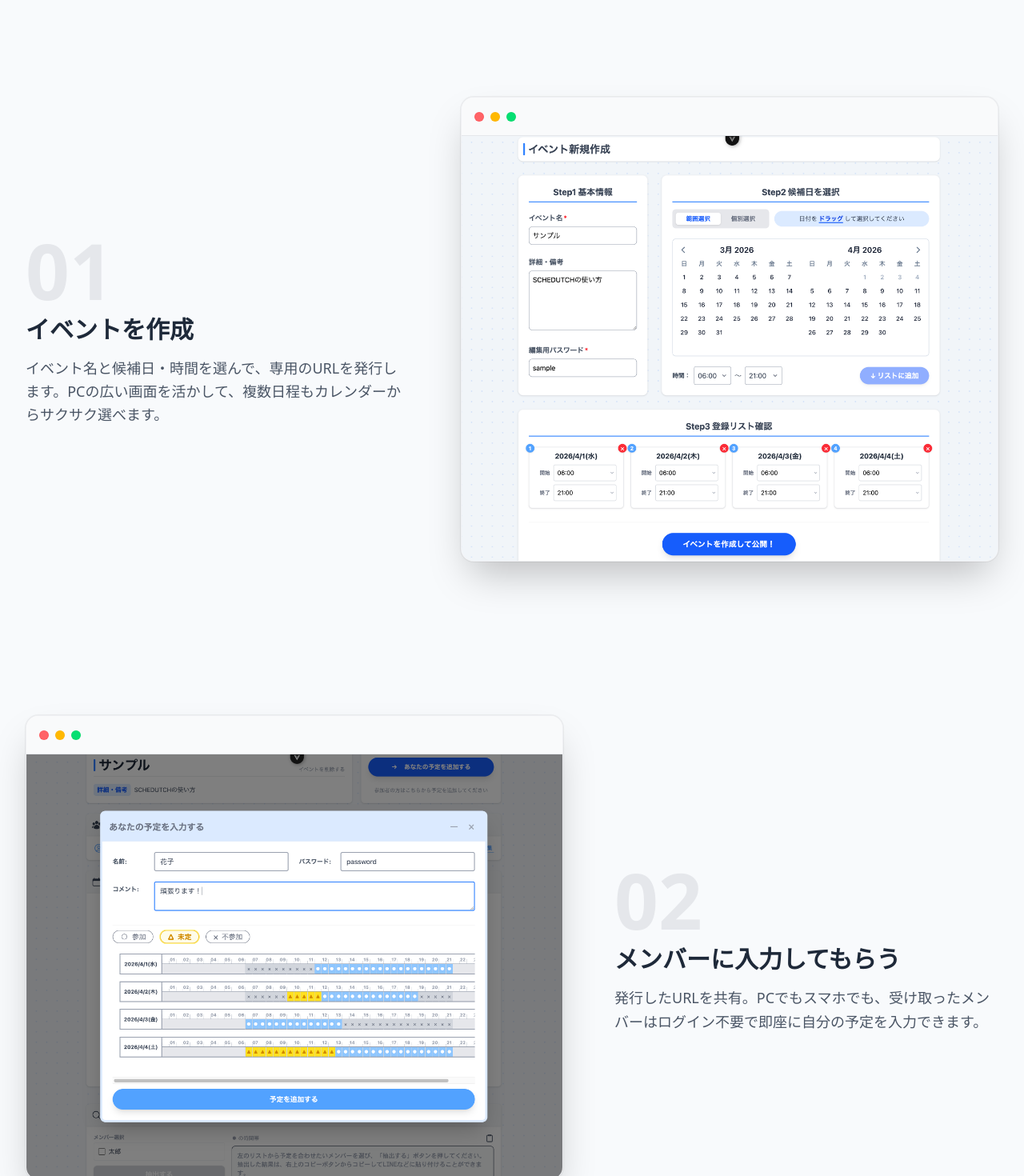
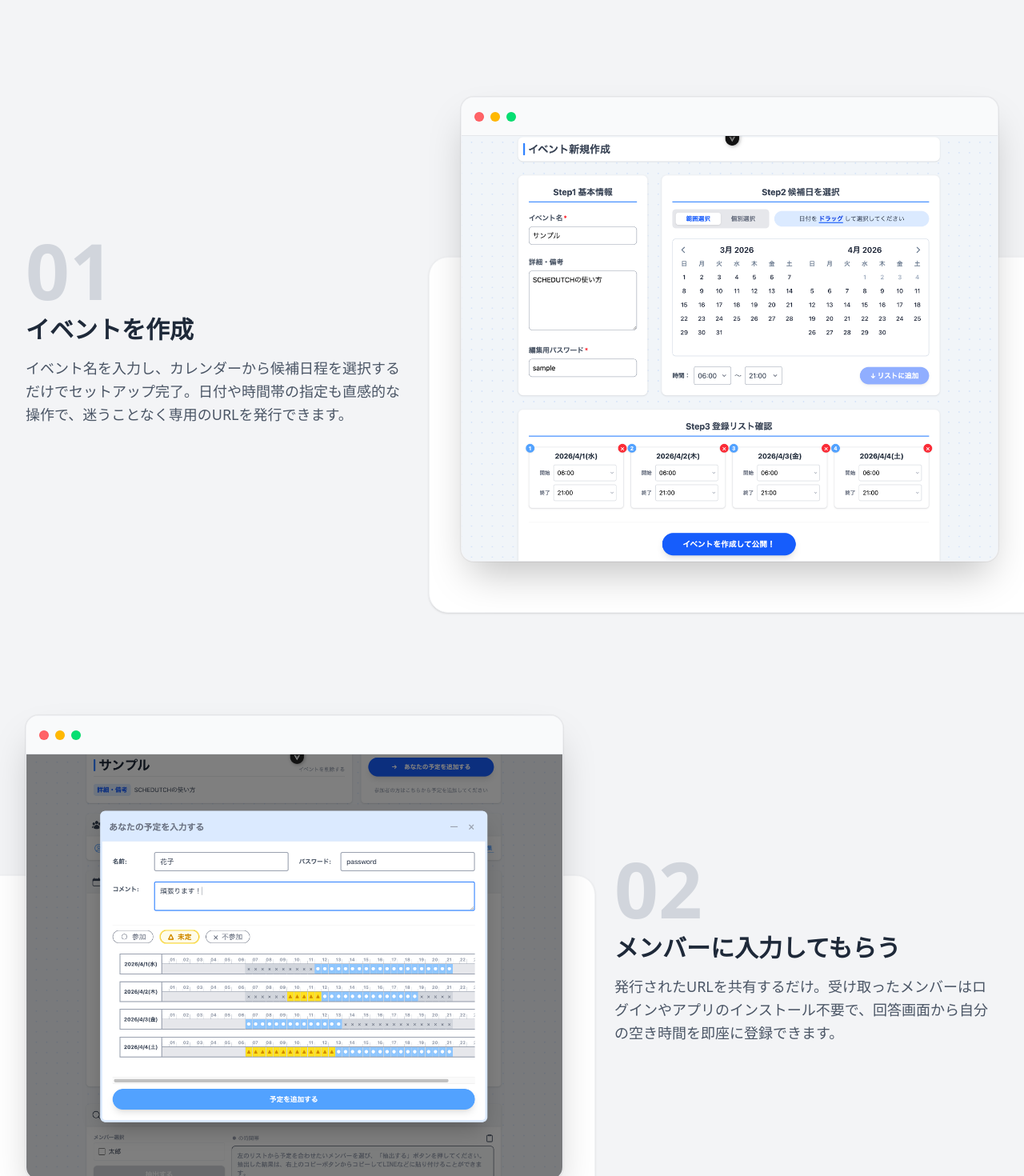
Before and after one commit to Ryo0u/schedutch, a Vue app in the folder frontend/: page / in a window 1280 px wide. Shown: the part 1100-2570 px from the top of the page at 80% size. Built offline with nearby package versions, Linux system fonts and the light colour scheme; no server answers; what v-calendar would draw is missing.

Commit message:
使い方をコンポーネントに分割

```diff
--- /dev/null
+++ b/frontend/src/components/top/FeatureStep.vue
@@ -0,0 +1,47 @@
+<template>
+  <div :class="['flex flex-col lg:flex-row items-center gap-12 lg:gap-16', isReverse ? 'lg:flex-row-reverse' : '']">
+
+    <div class="w-full lg:w-5/12 text-center lg:text-left">
+      <span class="text-7xl md:text-8xl font-black text-gray-300 block mb-2 leading-none">{{ stepNumber }}</span>
+      <h3 class="text-2xl sm:text-3xl font-bold text-gray-800 mb-4">{{ title }}</h3>
+      <p class="text-base sm:text-lg text-gray-600 leading-relaxed max-w-lg mx-auto lg:mx-0">
+        {{ description }}
+      </p>
+    </div>
+
+    <div class="w-full lg:w-7/12 relative group z-0">
+
+      <div :class="[
+				'absolute top-20 sm:top-50 -bottom-8 sm:-bottom-16 bg-white rounded-2xl sm:rounded-3xl shadow-sm border border-gray-100 -z-10 transition-transform duration-500 group-hover:-translate-y-1',
+				isReverse
+					? '-right-4 sm:-right-10 -left-16 sm:-left-32 lg:-left-80'
+					: '-left-4 sm:-left-10 -right-16 sm:-right-32 lg:-right-80'
+			]"></div>
+
+      <div class="relative z-10 rounded-xl sm:rounded-2xl border border-gray-200/60 shadow-2xl bg-white overflow-hidden ring-1 ring-black/5 hover:shadow-3xl hover:-translate-y-2 transition-all duration-500">
+        <div class="h-10 sm:h-12 bg-gray-50 border-b border-gray-200 flex items-center px-4 gap-2">
+          <div class="w-3 h-3 rounded-full bg-red-400 border border-red-500/20"></div>
+          <div class="w-3 h-3 rounded-full bg-amber-400 border border-amber-500/20"></div>
+          <div class="w-3 h-3 rounded-full bg-green-400 border border-green-500/20"></div>
+        </div>
+        <div class="relative overflow-hidden bg-gray-100">
+          <img :src="imageSrc" :alt="title" class="w-full h-auto block" />
+        </div>
+      </div>
+
+    </div>
+
+  </div>
+</template>
+
+<script setup>
+
+defineProps({
+  stepNumber: { type: String, required: true },
+  title: { type: String, required: true },
+  description: { type: String, required: true },
+  imageSrc: { type: String, required: true },
+  isReverse: { type: Boolean, default: false }, // trueなら画像が左に来る
+  glowColor: { type: String, default: 'bg-blue-400' }
+})
+</script>
--- a/frontend/src/views/TopPage.vue
+++ b/frontend/src/views/TopPage.vue
@@ -1,4 +1,46 @@
 <script setup>
+import FeatureStep from '@/components//top/FeatureStep.vue'
+
+// Vite環境で画像を扱うため、明示的にimport
+import stepCreateImg from '@/assets/images/step_create.png'
+import stepAnswerImg from '@/assets/images/step_answer.png'
+import stepShowImg from '@/assets/images/step_show.png'
+import stepExtractImg from '@/assets/images/step_extract.png'
+
+const steps = [
+  {
+    number: '01',
+    title: 'イベントを作成',
+    description: 'イベント名を入力し、カレンダーから候補日程を選択するだけでセットアップ完了。日付や時間帯の指定も直感的な操作で、迷うことなく専用のURLを発行できます。',
+    image: stepCreateImg,
+    reverse: false,
+    glow: 'bg-blue-400'
+  },
+  {
+    number: '02',
+    title: 'メンバーに入力してもらう',
+    description: '発行されたURLを共有するだけ。受け取ったメンバーはログインやアプリのインストール不要で、回答画面から自分の空き時間を即座に登録できます。',
+    image: stepAnswerImg,
+    reverse: true, // 画像が左
+    glow: 'bg-indigo-400'
+  },
+  {
+    number: '03',
+    title: 'メンバーの予定を確認',
+    description: '全員の回答は自動で集計され、見やすい一覧表として可視化されます。誰がいつ空いているのかを一瞬で把握することが可能です。',
+    image: stepShowImg,
+    reverse: false,
+    glow: 'bg-blue-400'
+  },
+  {
+    number: '04',
+    title: '候補時間を抽出して確定',
+    description: 'ワンタップで選択したメンバーの空いている日時を抽出。そのまま共有用のテキストをコピーして、参加者に送るだけで調整完了です。',
+    image: stepExtractImg,
+    reverse: true, // 画像が左
+    glow: 'bg-indigo-400'
+  }
+]
 </script>
 
 <template>
@@ -19,7 +61,7 @@
             <span class="animate-ping absolute inline-flex h-full w-full rounded-full bg-blue-400 opacity-75"></span>
             <span class="relative inline-flex rounded-full h-2 w-2 bg-blue-500"></span>
           </span>
-          smart scheduling
+          SCHEDUTCH
         </div>
 
         <h1 class="animate-fade-in-up text-4xl md:text-6xl lg:text-7xl font-extrabold tracking-tight text-gray-900 mb-6 leading-[1.15]">
@@ -49,8 +91,11 @@
       </div>
     </section>
 
-    <section class="relative w-full py-24 sm:py-32 bg-slate-50 overflow-hidden">
-  <div class="max-w-7xl mx-auto px-4 sm:px-6 lg:px-8">
+    <section class="relative w-full py-24 sm:py-32 overflow-hidden">
+
+    <div class="absolute inset-0 bg-gray-100 [clip-path:polygon(0_5vw,100%_0,100%_100%,0_100%)] z-0"></div>
+
+    <div class="relative z-10 max-w-7xl mx-auto px-4 sm:px-6 lg:px-8">
 
       <div class="text-center mb-24 sm:mb-32">
         <span class="text-blue-600 font-extrabold tracking-widest text-sm uppercase mb-3 block">
@@ -62,104 +107,18 @@
       </div>
 
       <div class="space-y-32 sm:space-y-48">
-
-      <div class="flex flex-col lg:flex-row items-center gap-12 lg:gap-16">
-        <div class="w-full lg:w-5/12 text-center lg:text-left">
-          <span class="text-7xl md:text-8xl font-black text-gray-200 block mb-2 leading-none">01</span>
-          <h3 class="text-2xl sm:text-3xl font-bold text-gray-800 mb-4">イベントを作成</h3>
-          <p class="text-base sm:text-lg text-gray-600 leading-relaxed max-w-lg mx-auto lg:mx-0">
-            イベント名と候補日・時間を選んで、専用のURLを発行します。PCの広い画面を活かして、複数日程もカレンダーからサクサク選べます。
-          </p>
-        </div>
-        <div class="w-full lg:w-7/12 relative group">
-          <div class="absolute inset-0 bg-blue-400/20 rounded-full blur-[120px] -z-10 group-hover:bg-blue-400/30 transition-colors duration-500"></div>
-
-          <div class="relative rounded-xl sm:rounded-2xl border border-gray-200/60 shadow-2xl bg-white overflow-hidden ring-1 ring-black/5 hover:shadow-3xl hover:-translate-y-2 transition-all duration-500">
-            <div class="h-10 sm:h-12 bg-gray-50 border-b border-gray-200 flex items-center px-4 gap-2">
-              <div class="w-3 h-3 rounded-full bg-red-400 border border-red-500/20"></div>
-              <div class="w-3 h-3 rounded-full bg-amber-400 border border-amber-500/20"></div>
-              <div class="w-3 h-3 rounded-full bg-green-400 border border-green-500/20"></div>
-            </div>
-            <div class="relative overflow-hidden bg-gray-100">
-              <img src="@/assets/images/step_create.png" alt="イベント作成画面" class="w-full h-auto block" />
-            </div>
-          </div>
-        </div>
+        <FeatureStep
+          v-for="step in steps"
+          :key="step.number"
+          :step-number="step.number"
+          :title="step.title"
+          :description="step.description"
+          :image-src="step.image"
+          :is-reverse="step.reverse"
+          :glow-color="step.glow"
+        />
       </div>
 
-      <div class="flex flex-col lg:flex-row-reverse items-center gap-12 lg:gap-16">
-        <div class="w-full lg:w-5/12 text-center lg:text-left">
-          <span class="text-7xl md:text-8xl font-black text-gray-200 block mb-2 leading-none">02</span>
-          <h3 class="text-2xl sm:text-3xl font-bold text-gray-800 mb-4">メンバーに入力してもらう</h3>
-          <p class="text-base sm:text-lg text-gray-600 leading-relaxed max-w-lg mx-auto lg:mx-0">
-            発行したURLを共有。PCでもスマホでも、受け取ったメンバーはログイン不要で即座に自分の予定を入力できます。
-          </p>
-        </div>
-        <div class="w-full lg:w-7/12 relative group">
-          <div class="absolute inset-0 bg-indigo-400/20 rounded-full blur-[120px] -z-10 group-hover:bg-indigo-400/30 transition-colors duration-500"></div>
-
-          <div class="relative rounded-xl sm:rounded-2xl border border-gray-200/60 shadow-2xl bg-white overflow-hidden ring-1 ring-black/5 hover:shadow-3xl hover:-translate-y-2 transition-all duration-500">
-            <div class="h-10 sm:h-12 bg-gray-50 border-b border-gray-200 flex items-center px-4 gap-2">
-              <div class="w-3 h-3 rounded-full bg-red-400 border border-red-500/20"></div>
-              <div class="w-3 h-3 rounded-full bg-amber-400 border border-amber-500/20"></div>
-              <div class="w-3 h-3 rounded-full bg-green-400 border border-green-500/20"></div>
-            </div>
-            <div class="relative overflow-hidden bg-gray-100">
-              <img src="@/assets/images/step_answer.png" alt="予定入力画面" class="w-full h-auto block" />
-            </div>
-          </div>
-        </div>
-      </div>
-
-      <div class="flex flex-col lg:flex-row items-center gap-12 lg:gap-16">
-        <div class="w-full lg:w-5/12 text-center lg:text-left">
-          <span class="text-7xl md:text-8xl font-black text-gray-200 block mb-2 leading-none">03</span>
-          <h3 class="text-2xl sm:text-3xl font-bold text-gray-800 mb-4">メンバーの予定を確認</h3>
-          <p class="text-base sm:text-lg text-gray-600 leading-relaxed max-w-lg mx-auto lg:mx-0">
-            誰がいつ空いているか、直感的な表でパッと一目で確認。PCの広い画面なら、大人数の予定もスクロールせずに俯瞰できます。
-          </p>
-        </div>
-        <div class="w-full lg:w-7/12 relative group">
-          <div class="absolute inset-0 bg-blue-400/20 rounded-full blur-[120px] -z-10 group-hover:bg-blue-400/30 transition-colors duration-500"></div>
-
-          <div class="relative rounded-xl sm:rounded-2xl border border-gray-200/60 shadow-2xl bg-white overflow-hidden ring-1 ring-black/5 hover:shadow-3xl hover:-translate-y-2 transition-all duration-500">
-            <div class="h-10 sm:h-12 bg-gray-50 border-b border-gray-200 flex items-center px-4 gap-2">
-              <div class="w-3 h-3 rounded-full bg-red-400 border border-red-500/20"></div>
-              <div class="w-3 h-3 rounded-full bg-amber-400 border border-amber-500/20"></div>
-              <div class="w-3 h-3 rounded-full bg-green-400 border border-green-500/20"></div>
-            </div>
-            <div class="relative overflow-hidden bg-gray-100">
-              <img src="@/assets/images/step_show.png" alt="予定閲覧画面" class="w-full h-auto block" />
-            </div>
-          </div>
-        </div>
-      </div>
-
-      <div class="flex flex-col lg:flex-row-reverse items-center gap-12 lg:gap-16">
-        <div class="w-full lg:w-5/12 text-center lg:text-left">
-          <span class="text-7xl md:text-8xl font-black text-gray-200 block mb-2 leading-none">04</span>
-          <h3 class="text-2xl sm:text-3xl font-bold text-gray-800 mb-4">候補時間を抽出して確定</h3>
-          <p class="text-base sm:text-lg text-gray-600 leading-relaxed max-w-lg mx-auto lg:mx-0">
-            ワンタップで最適な日程をサクッと決定！そのまま共有用のテキストをコピーして、参加者に送るだけで調整完了です。
-          </p>
-        </div>
-        <div class="w-full lg:w-7/12 relative group">
-          <div class="absolute inset-0 bg-indigo-400/20 rounded-full blur-[120px] -z-10 group-hover:bg-indigo-400/30 transition-colors duration-500"></div>
-
-          <div class="relative rounded-xl sm:rounded-2xl border border-gray-200/60 shadow-2xl bg-white overflow-hidden ring-1 ring-black/5 hover:shadow-3xl hover:-translate-y-2 transition-all duration-500">
-            <div class="h-10 sm:h-12 bg-gray-50 border-b border-gray-200 flex items-center px-4 gap-2">
-              <div class="w-3 h-3 rounded-full bg-red-400 border border-red-500/20"></div>
-              <div class="w-3 h-3 rounded-full bg-amber-400 border border-amber-500/20"></div>
-              <div class="w-3 h-3 rounded-full bg-green-400 border border-green-500/20"></div>
-            </div>
-            <div class="relative overflow-hidden bg-gray-100">
-              <img src="@/assets/images/step_extract.png" alt="予定抽出画面" class="w-full h-auto block" />
-            </div>
-          </div>
-        </div>
-      </div>
-
-    </div>
     </div>
   </section>
 
```
Lines whose indentation alone changed are shown as unchanged.
